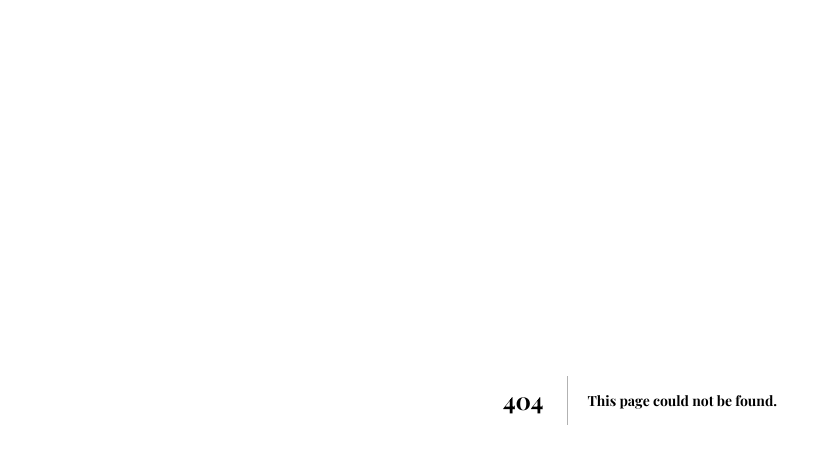
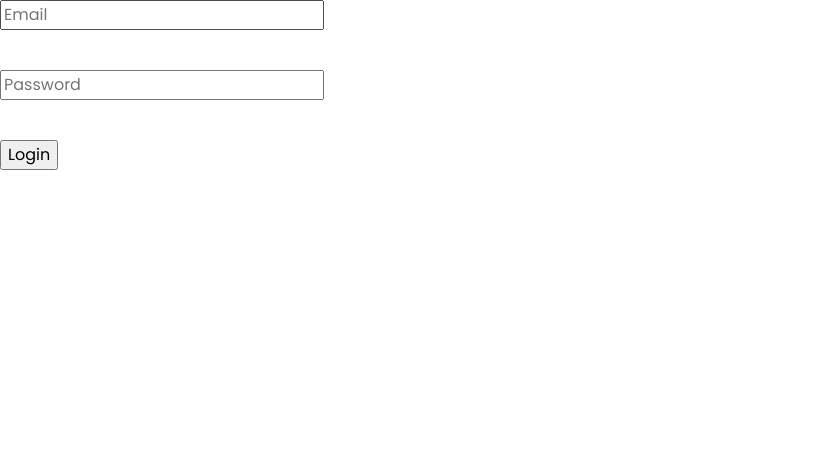
Before and after one commit to noceo/plantique, a Next.js app: page /login in a window 1280 px wide. Before the commit this address had no page. Shown: the top 464 px of the page, without its empty margins (0-840 px from the left). Built offline with nearby package versions, Linux system fonts and the light colour scheme.

Commit message:
added simple login form with validation + added login page

```diff
--- a/package.json
+++ b/package.json
@@ -9,9 +9,12 @@
     "lint": "next lint"
   },
   "dependencies": {
+    "@hookform/resolvers": "^3.3.4",
     "next": "14.2.3",
     "react": "^18",
-    "react-dom": "^18"
+    "react-dom": "^18",
+    "react-hook-form": "^7.51.3",
+    "zod": "^3.23.5"
   },
   "devDependencies": {
     "@types/node": "^20",
--- /dev/null
+++ b/src/app/login/page.tsx
@@ -0,0 +1,5 @@
+import AuthForm from "@/components/Forms/AuthForm/AuthForm";
+
+export default function Login() {
+  return <AuthForm />;
+}
--- /dev/null
+++ b/src/components/Forms/AuthForm/AuthForm.tsx
@@ -0,0 +1,51 @@
+"use client";
+
+import { zodResolver } from "@hookform/resolvers/zod";
+import { useForm, SubmitHandler, FieldValues } from "react-hook-form";
+import { z } from "zod";
+import FormField from "../FormField/FormField";
+
+const schema = z.object({
+  email: z.string().email(),
+  password: z.string().min(8),
+});
+
+export type AuthFormFields = z.infer<typeof schema>;
+
+export default function AuthForm() {
+  const {
+    register,
+    handleSubmit,
+    formState: { errors, isSubmitting },
+  } = useForm<AuthFormFields>({
+    resolver: zodResolver(schema),
+    mode: "onBlur",
+  });
+
+  const onSubmit: SubmitHandler<AuthFormFields> = async (data) => {
+    await new Promise<any>((resolve) => setTimeout(resolve, 1000));
+    console.log(data);
+  };
+
+  return (
+    <form className="form form--auth" onSubmit={handleSubmit(onSubmit)}>
+      <FormField
+        name="email"
+        type="email"
+        placeholder="Email"
+        register={register}
+        error={errors.email}
+      />
+      <FormField
+        name="password"
+        type="password"
+        placeholder="Password"
+        register={register}
+        error={errors.password}
+      />
+      <button disabled={isSubmitting} type="submit" className="submit-button">
+        {isSubmitting ? "Loading..." : "Login"}
+      </button>
+    </form>
+  );
+}
--- /dev/null
+++ b/src/components/Forms/FormField/FormField.tsx
@@ -0,0 +1,32 @@
+import { UseFormRegister, FieldError, FieldValues } from "react-hook-form";
+
+type ValidFieldNames = "email" | "password";
+
+interface FormFieldProps {
+  type: string;
+  placeholder: string;
+  name: ValidFieldNames;
+  register: UseFormRegister<any>;
+  error?: FieldError;
+  valueAsNumber?: boolean;
+}
+
+export default function FormField({
+  type,
+  placeholder,
+  name,
+  register,
+  error,
+  valueAsNumber,
+}: FormFieldProps) {
+  return (
+    <div className="form-field">
+      <input
+        type={type}
+        placeholder={placeholder}
+        {...register(name, { valueAsNumber })}
+      />
+      <span className="form-field__error">{error?.message}</span>
+    </div>
+  );
+}
--- /dev/null
+++ b/src/components/Forms/_form.scss
@@ -0,0 +1,16 @@
+.form {
+  &--auth {
+  }
+
+  input {
+    display: block;
+  }
+
+  .form-field {
+    &__error {
+      display: block;
+      min-height: 40px;
+      color: red;
+    }
+  }
+}
--- a/src/styles/main.scss
+++ b/src/styles/main.scss
@@ -17,6 +17,7 @@
 @import "../components/ContolPanel/control-panel";
 @import "../components/NavigationLink/navigation-link";
 @import "../components/ImageStack/image-stack";
+@import "../components/Forms/form";
 @import "./pages/recipe-page";
 
 html,
```
Also changed, not shown: src/components/Forms/FormField/_form-field.scss (added), 1 other file (tests, documents, lock files or other folders).
